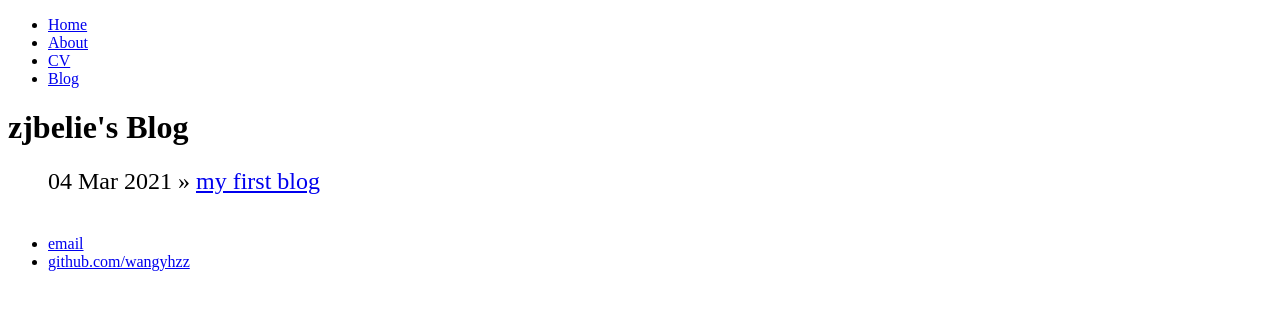
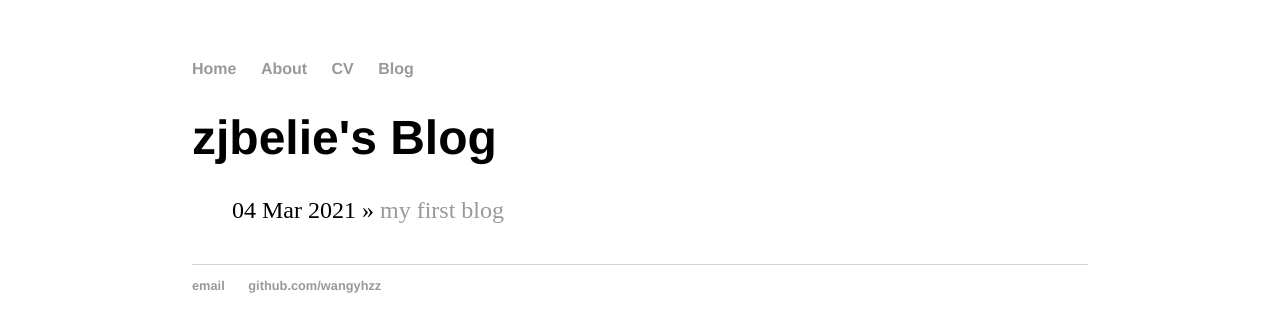
Before and after one commit to wangyhzz/wangyhzz.github.io, a Jekyll site: the page built from blog/index.html, in a window 1280 px wide. Shown: the top 332 px of the page. Built offline with Jekyll 4.4.1, drawn with Linux system fonts in a browser that asks for light colours.

Commit message:
Update main.css

```diff
--- a/css/main.css
+++ b/css/main.css
@@ -1,33 +1,31 @@
-<!DOCTYPE html>
-<html>
-	<head>
-		<title>Zjblie's blog</title>
-		<!-- link to main stylesheet -->
-		<link rel="stylesheet" type="text/css" href="/css/main.css">
-	</head>
-	<body>
-		<nav>
-    		<ul>
-        		<li><a href="/">Home</a></li>
-	        	<li><a href="/about">About</a></li>
-        		<li><a href="/blog">Blog</a></li>
-        		<li><a href="/more">More</a></li>
-    		</ul>
-		</nav>
-		<div class="container">
-    		<div class="blurb">
-        		<h1>Hi there, I'm 墨!</h1>
-				<p>I'm best known as the horrible cop from <em>A Touch of Evil</em> Don't trust me. <a href="/about">Read more about my life...</a></p>
-    		</div><!-- /.blurb -->
-		</div><!-- /.container -->
-		<footer>
-    		<ul>
-        		<li><a href="mailto:wangyhzz250@gmail.com">email</a></li>
-        		<li><a href="https://github.com/wangyhzz">github.com/wangyhzz</a></li>
-			</ul>
-		</footer>
-	</body>
-</html>
+body {
+    margin: 60px auto;
+    width: 70%;
+}
+nav ul, footer ul {
+    font-family:'Helvetica', 'Arial', 'Sans-Serif';
+    padding: 0px;
+    list-style: none;
+    font-weight: bold;
+}
+nav ul li, footer ul li {
+    display: inline;
+    margin-right: 20px;
+}
+a {
+    text-decoration: none;
+    color: #999;
+}
+a:hover {
+    text-decoration: underline;
+}
+h1 {
+    font-size: 3em;
+    font-family:'Helvetica', 'Arial', 'Sans-Serif';
+}
+p {
+    font-size: 1.5em;
+    line-height: 1.4em;
     color: #333;
 }
 footer {
@@ -43,3 +41,13 @@
 ul.posts li {
     list-style: none;
 }
+
+
+ul.posts {
+    margin: 20px auto 40px;
+    font-size: 1.5em;
+}
+
+ul.posts li {
+    list-style: none;
+}
```
